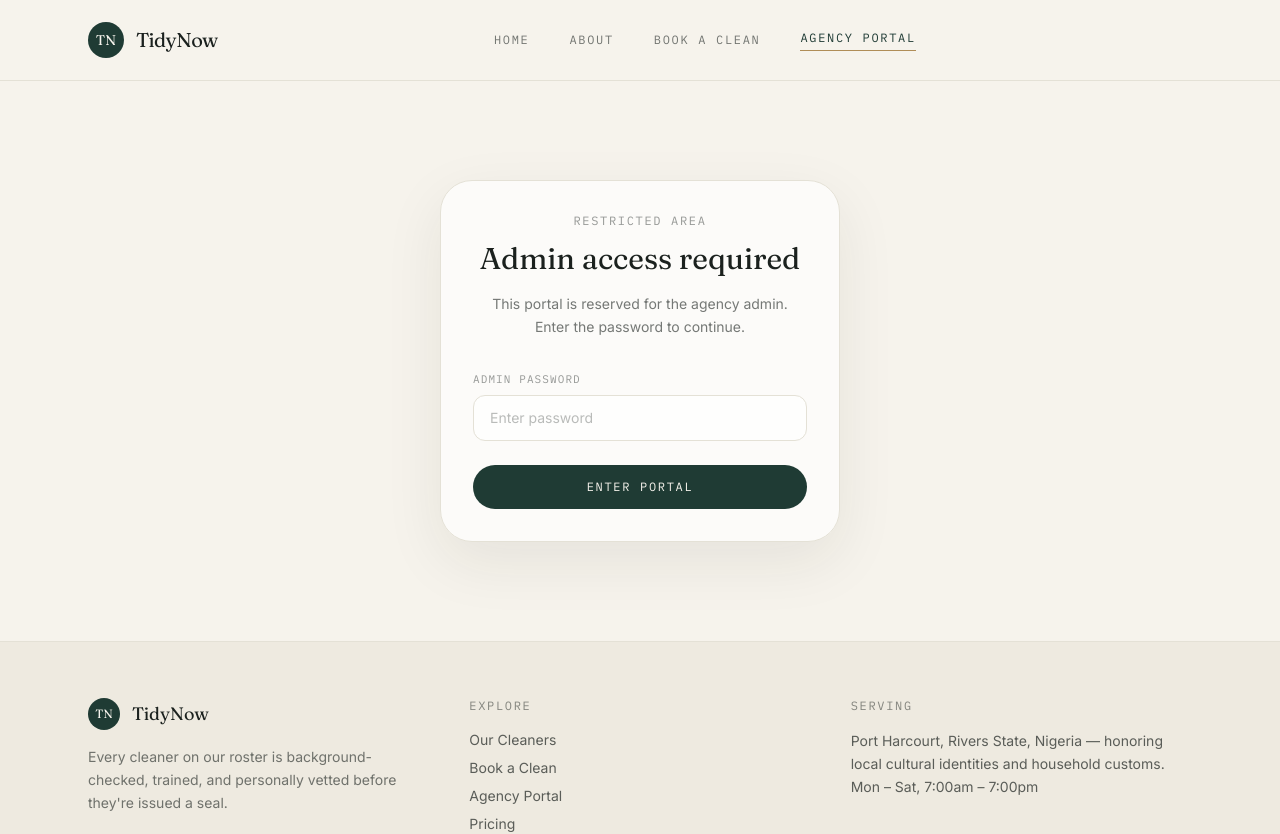
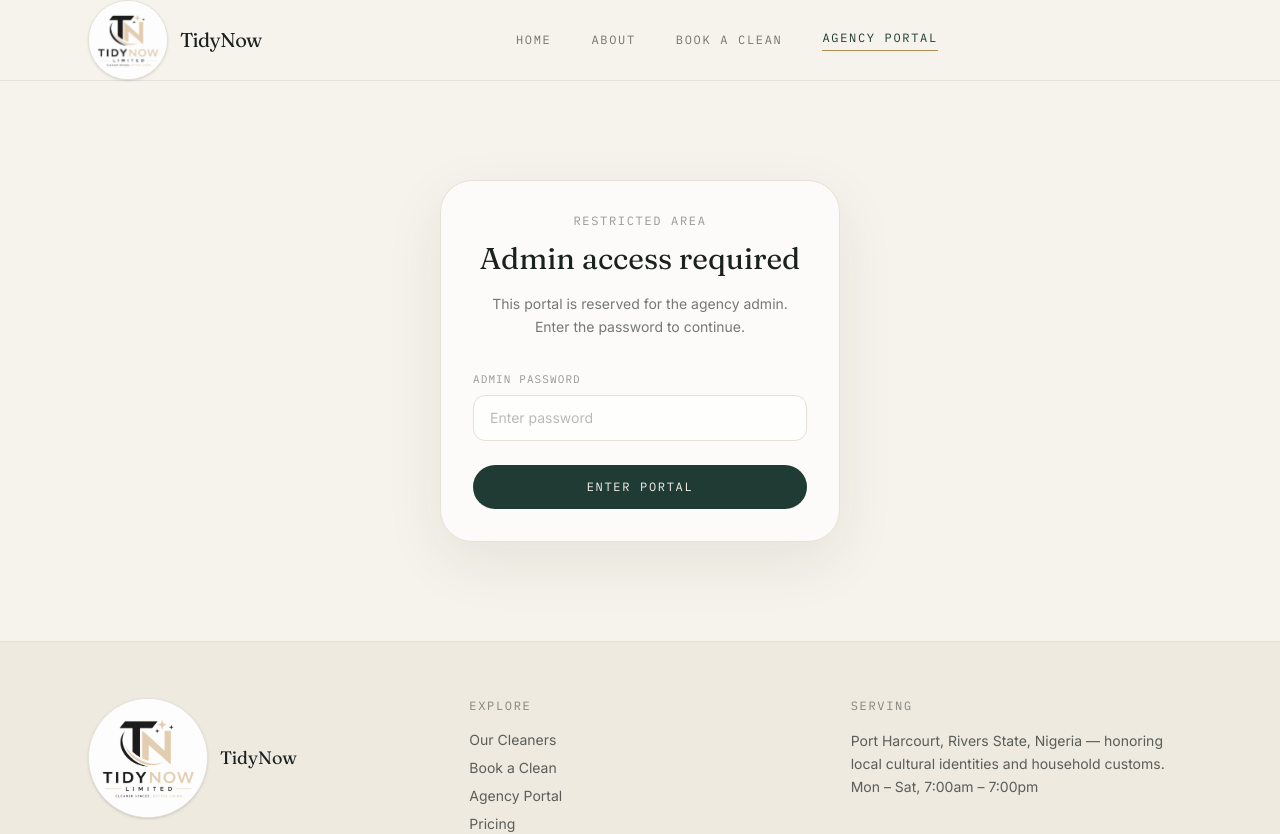
Before and after one commit to MbiatkeEdet/Lemhub-cleaning, a React (Vite) app: page /agency in a window 1280 px wide. Shown: the top 834 px of the page. Built offline with nearby package versions, Linux system fonts and the light colour scheme.

Commit message:
logo added

```diff
--- a/src/components/Footer.jsx
+++ b/src/components/Footer.jsx
@@ -6,8 +6,8 @@
       <div className="mx-auto max-w-6xl px-6 py-14 grid gap-10 md:grid-cols-3">
         <div>
           <div className="flex items-center gap-3 mb-4">
-            <span className="flex h-8 w-8 items-center justify-center rounded-full bg-pine text-linen font-display text-xs">
-              TN
+            <span className="flex h-30 w-30 items-center justify-center rounded-full border border-mist bg-white shadow-sm overflow-hidden">
+              <img src="/Tidynow1.png" alt="TidyNow logo" className="h-full w-full object-cover" />
             </span>
             <span className="font-display text-lg text-ink">TidyNow</span>
           </div>
--- a/src/components/Navbar.jsx
+++ b/src/components/Navbar.jsx
@@ -18,8 +18,8 @@
       <div className="mx-auto max-w-6xl px-6">
         <div className="flex h-20 items-center justify-between">
           <NavLink to="/" className="flex items-center gap-3">
-            <span className="flex h-9 w-9 items-center justify-center rounded-full bg-pine text-linen font-display text-sm">
-              TN
+            <span className="flex h-20 w-20 items-center justify-center rounded-full border border-mist bg-white shadow-sm overflow-hidden">
+              <img src="/Tidynow1.png" alt="TidyNow logo" className="h-full w-full object-cover" />
             </span>
             <span className="font-display text-xl tracking-tight text-ink">
               TidyNow
```
Also changed, not shown: public/Tidynow1.png (added).
